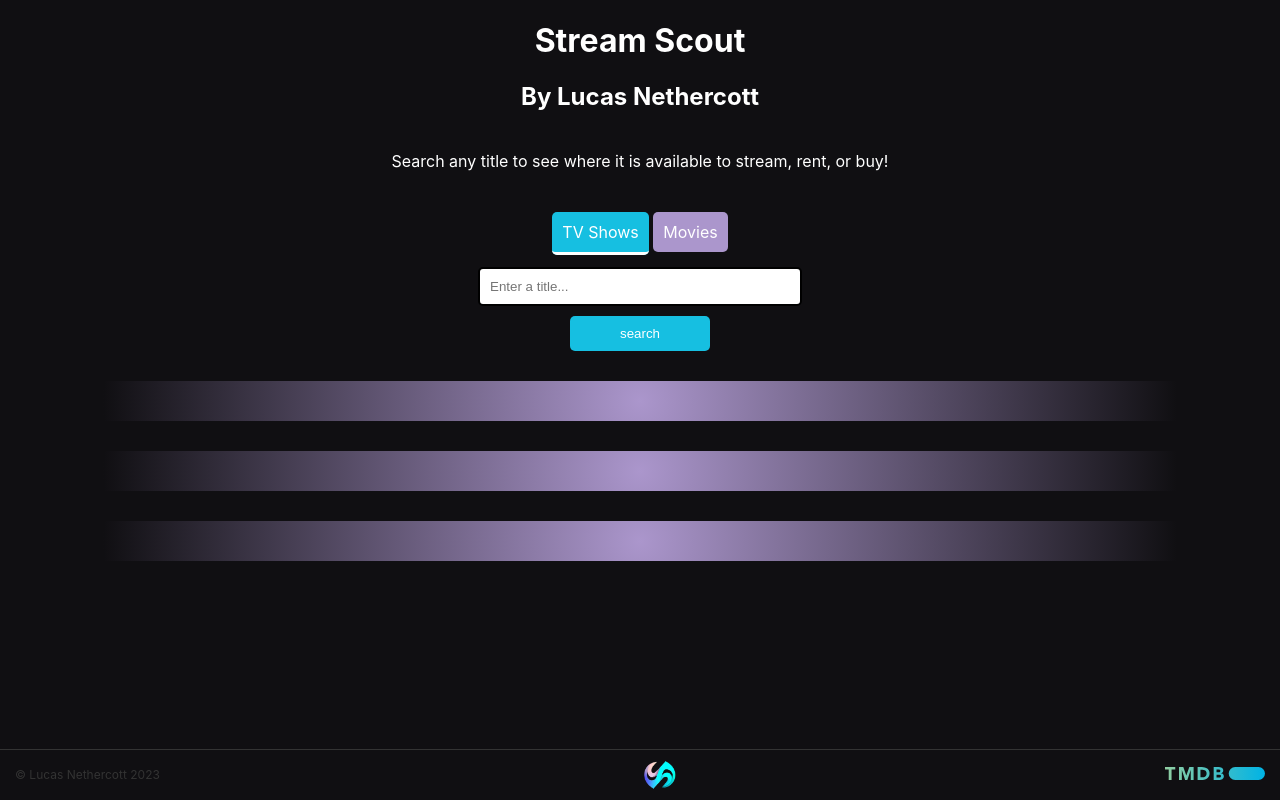
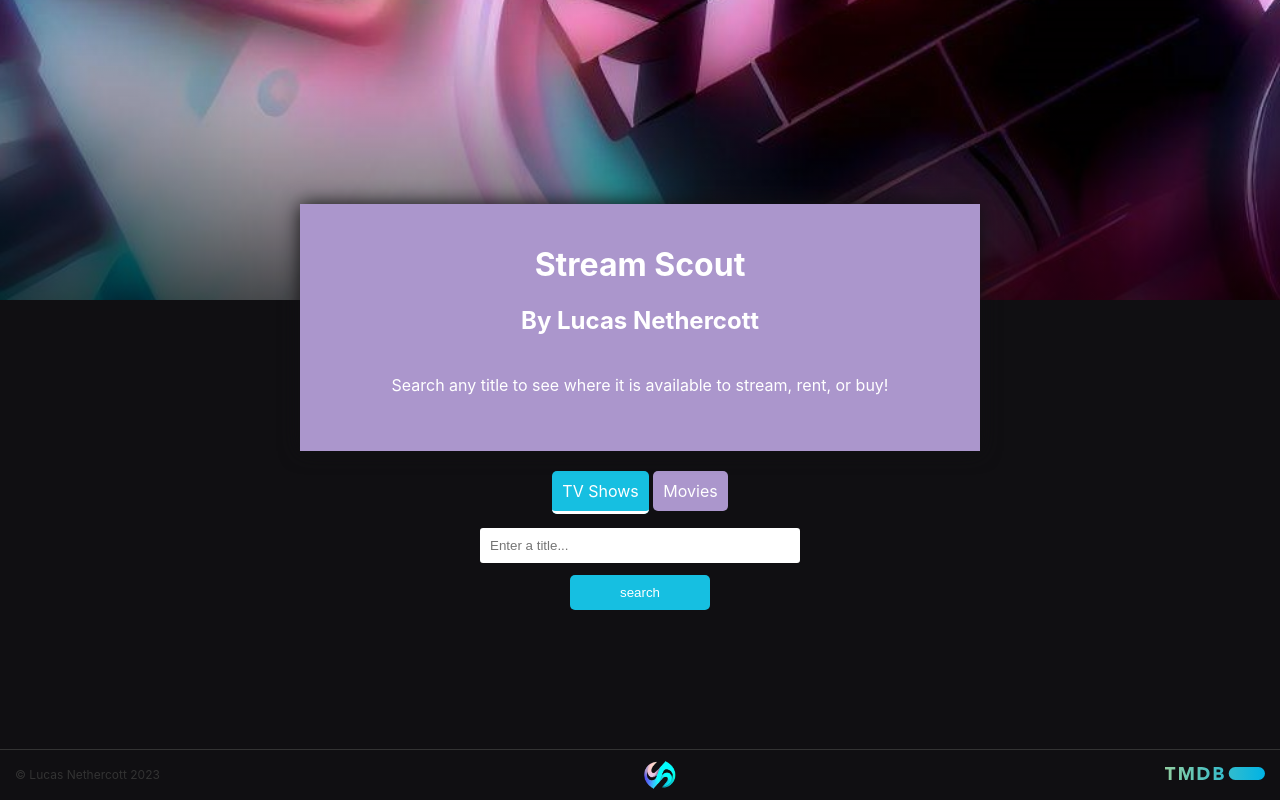
Before and after one commit to lsneth/lucasnethercott.com, a PHP site: page /watch-providers/index.html in a window 1280 px wide. Run offline with PHP 8.4, Linux system fonts and the light colour scheme.

Commit message:
start home page styling

```diff
--- a/watch-providers/displayShow.js
+++ b/watch-providers/displayShow.js
@@ -8,8 +8,8 @@ const PARAMS = new Proxy(new URLSearchParams(window.location.search), {
 async function showTemplate() {
   return `
   <div id='showHeader'>
-    <div id='backdropImageGradient'>
-      <img id='backdropImage' src='${await getBackdropImage(PARAMS.showType, PARAMS.showId)}'/>
+    <div class='backdropImageGradient'>
+      <img class='backdropImage' src='${await getBackdropImage(PARAMS.showType, PARAMS.showId)}'/>
     </div>
     <img id='posterImage' src='${PARAMS.imageUrl}'/>
     <h1 id='title'>${PARAMS.title}</br>${PARAMS.releaseYear}</h1>
@@ -51,7 +51,7 @@ async function displayProviders() {
       })
     } else {
       const noneEl = document.createElement('p')
-      noneEl.textContent = 'none'
+      noneEl.textContent = 'None'
       document.querySelector('#' + watchType).append(noneEl)
     }
   })
--- a/watch-providers/index.html
+++ b/watch-providers/index.html
@@ -23,10 +23,14 @@
   </head>
   <body>
     <main>
-      <h1>Stream Scout</h1>
-      <h2>By Lucas Nethercott</h2>
-      <p id="instructions">Search any title to see where it is available to stream, rent, or buy!<br /></p>
-
+      <div class="backdropImageGradient" id="heroGradient">
+        <img class="backdropImage" src="./images/defaultBackdrop.jpg" id="hero" />
+      </div>
+      <div id="heroText">
+        <h1>Stream Scout</h1>
+        <h2>By Lucas Nethercott</h2>
+        <p id="instructions">Search any title to see where it is available to stream, rent, or buy!<br /></p>
+      </div>
       <form id="search-form">
         <div class="radio-button">
           <input type="radio" id="css" name="showType" value="tv" checked />
@@ -42,15 +46,6 @@
       </form>
 
       <p id="shows"></p>
-
-      <h1 id="streamTitle"></h1>
-      <p id="flatrate"></p>
-
-      <h1 id="rentTitle"></h1>
-      <p id="rent"></p>
-
-      <h1 id="buyTitle"></h1>
-      <p id="buy"></p>
     </main>
     <footer>
       <a href="https://developer.themoviedb.org/docs/getting-started">
--- a/watch-providers/style.css
+++ b/watch-providers/style.css
@@ -13,6 +13,7 @@ body {
   color: rgb(255, 255, 255);
   margin: 0;
   background-color: var(--black);
+  padding-bottom: 100px;
 }
 
 a {
@@ -78,7 +79,7 @@ footer p {
 
 #user-input {
   font-family: 'Poppins', sans-serif;
-  border: 2px solid black;
+  border: 2px solid var(--black);
   width: 300px;
   border-radius: 5px;
   padding: 10px;
@@ -112,7 +113,7 @@ footer p {
   line-height: 50px;
 }
 
-#backdropImage {
+.backdropImage {
   width: 100%;
   height: 500px;
   object-fit: cover;
@@ -120,12 +121,12 @@ footer p {
   z-index: -1;
 }
 
-#backdropImageGradient {
+.backdropImageGradient {
   position: relative;
   z-index: -1;
 }
 
-#backdropImageGradient::after {
+.backdropImageGradient::after {
   content: '';
   position: absolute;
   left: 0;
@@ -162,6 +163,22 @@ footer p {
   padding: 20px;
 }
 
+#hero {
+  height: 300px;
+}
+
+#heroGradient::after {
+  height: 300px;
+}
+
+#heroText {
+  background-color: var(--purple);
+  width: 50%;
+  margin: -100px auto 15px;
+  padding: 20px;
+  filter: drop-shadow(0 0 10px var(--black));
+}
+
 @media screen and (max-width: 850px) {
   #posterImage {
     position: static;
```
